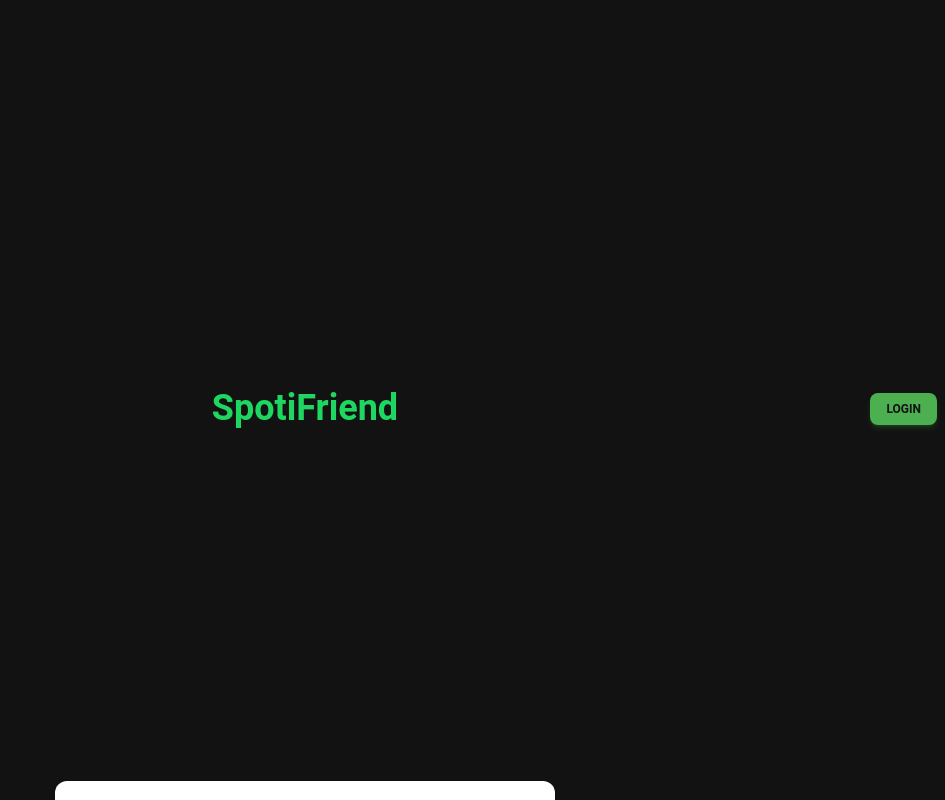
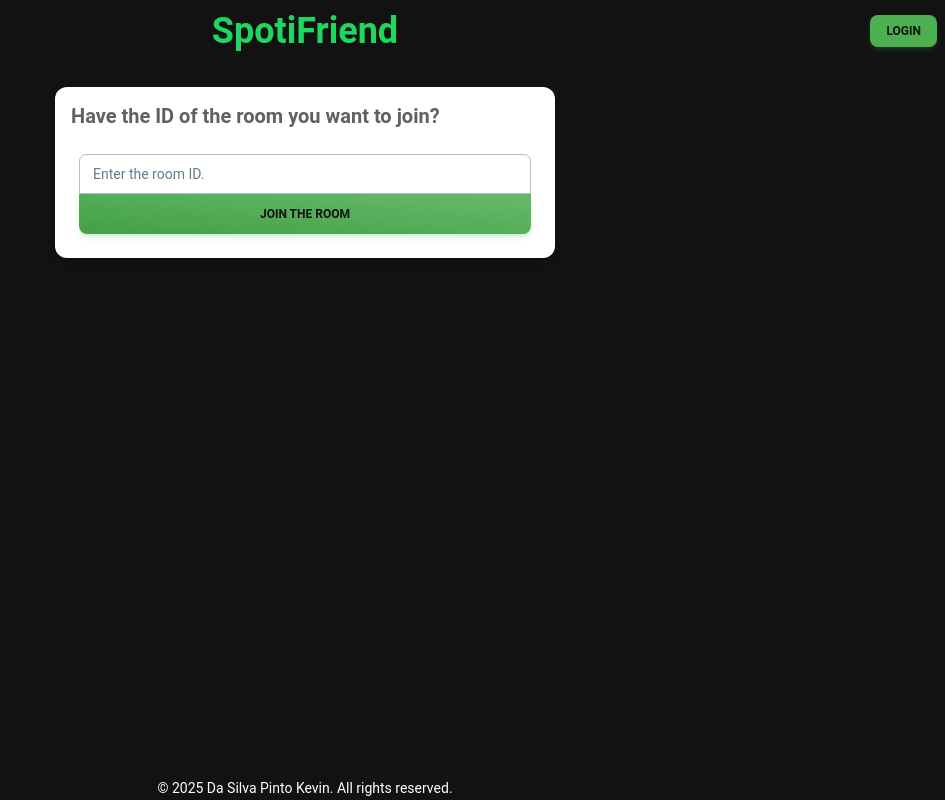
Before and after one commit to NamelessProj/SpotiFriend-frontend, a React (Vite) app: page / in a window 1280 px wide. Shown: the top 800 px of the page, without its empty margins (335-1280 px from the left). Built offline with nearby package versions, Linux system fonts and the light colour scheme.

Commit message:
Updating the style of the layout

```diff
--- a/tailwind.config.js
+++ b/tailwind.config.js
@@ -5,7 +5,7 @@ module.exports = withMT({
   theme: {
     extend: {
       gridTemplateRows: {
-        'app': 'minmax(60px, auto) 1fr 22px',
+        'app': '0 minmax(60px, auto) 1fr 22px',
       },
       colors: {
         primary: {
```
